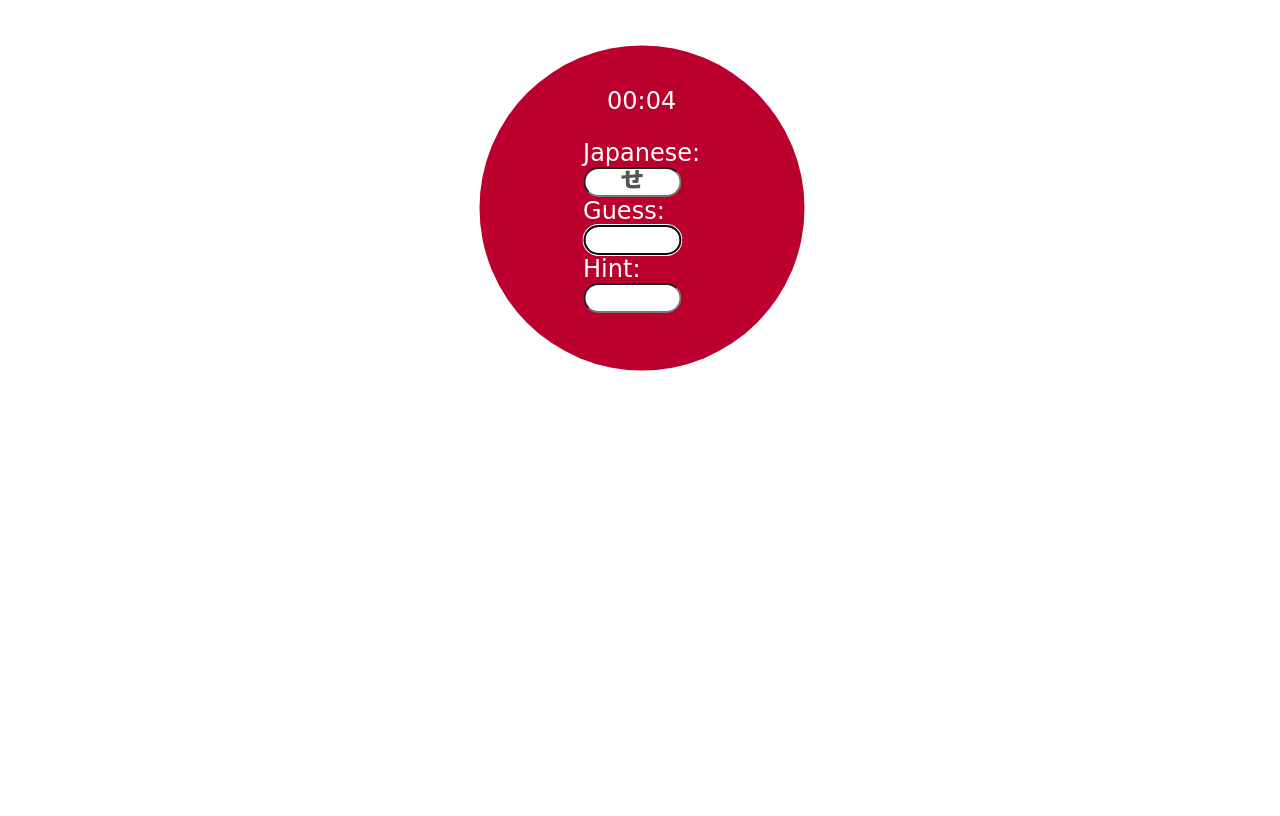
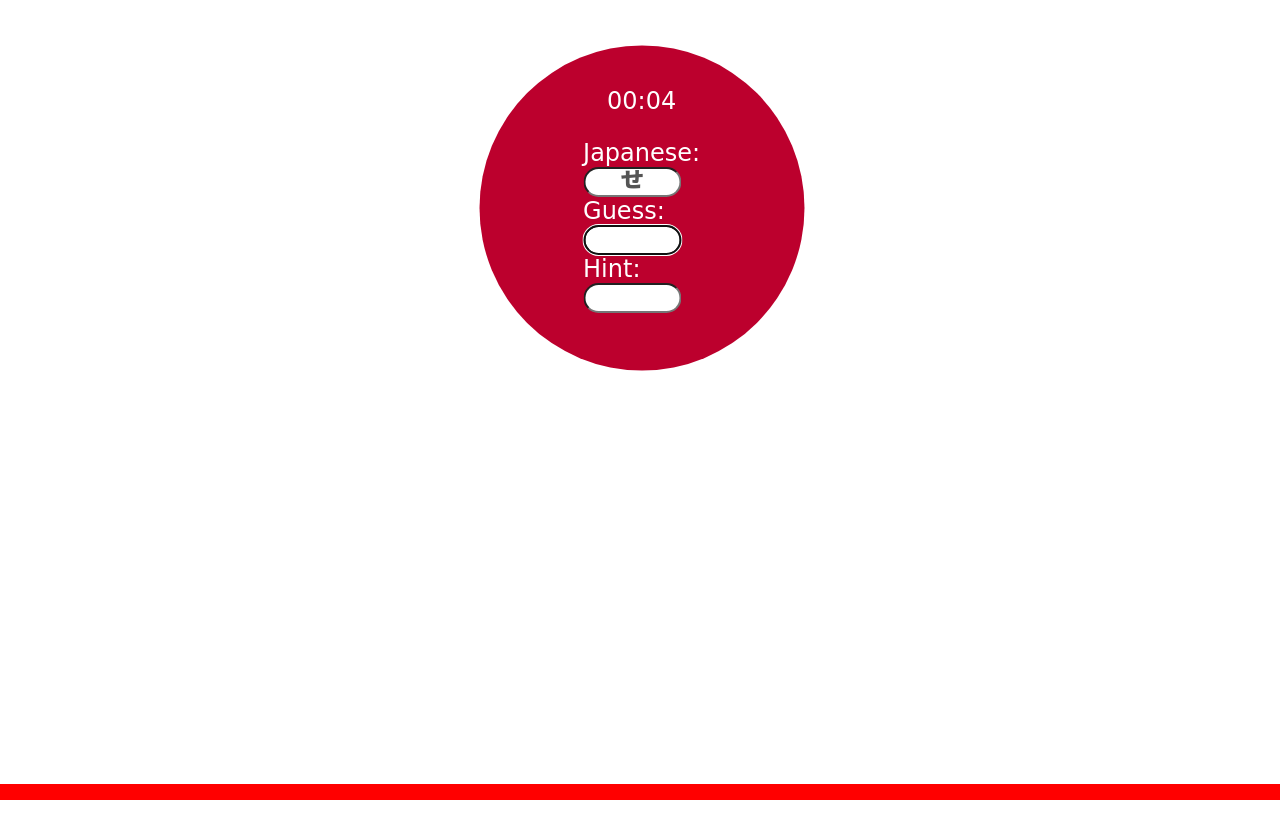
Before and after one commit to bobtheshrew/bobtheshrew.github.io, a plain HTML site: page JapaneseQuiz/index.html in a window 1280 px wide. Drawn offline with Linux system fonts and the light colour scheme.

Commit message:
Update index.html formatting footer

```diff
--- a/JapaneseQuiz/index.html
+++ b/JapaneseQuiz/index.html
@@ -87,19 +87,21 @@ img{
 	animation-iteration-count: 1;
 }
 .results{
-	position: absolute;
-	top: 80%;
-	left: 50%;
-	transform: translate(-50%, -70%);
+	position: fixed;
+  left: 0;
+  bottom: 0;
+	width: 100%;
+  background-color: red;
+  color: white;
+  text-align: center;
 	font-size: 2.0vh;
 }
 .mistakes{
-	font-size: 1.5em;
 	color: rgb(188,0,45);
 	font-size: 2.0vh;
 }
 .successes{
-	font-size: 1.5em;
+	font-size: 2.0vh;
 }
 input {
 	background-color: #FFFFFF;
```
